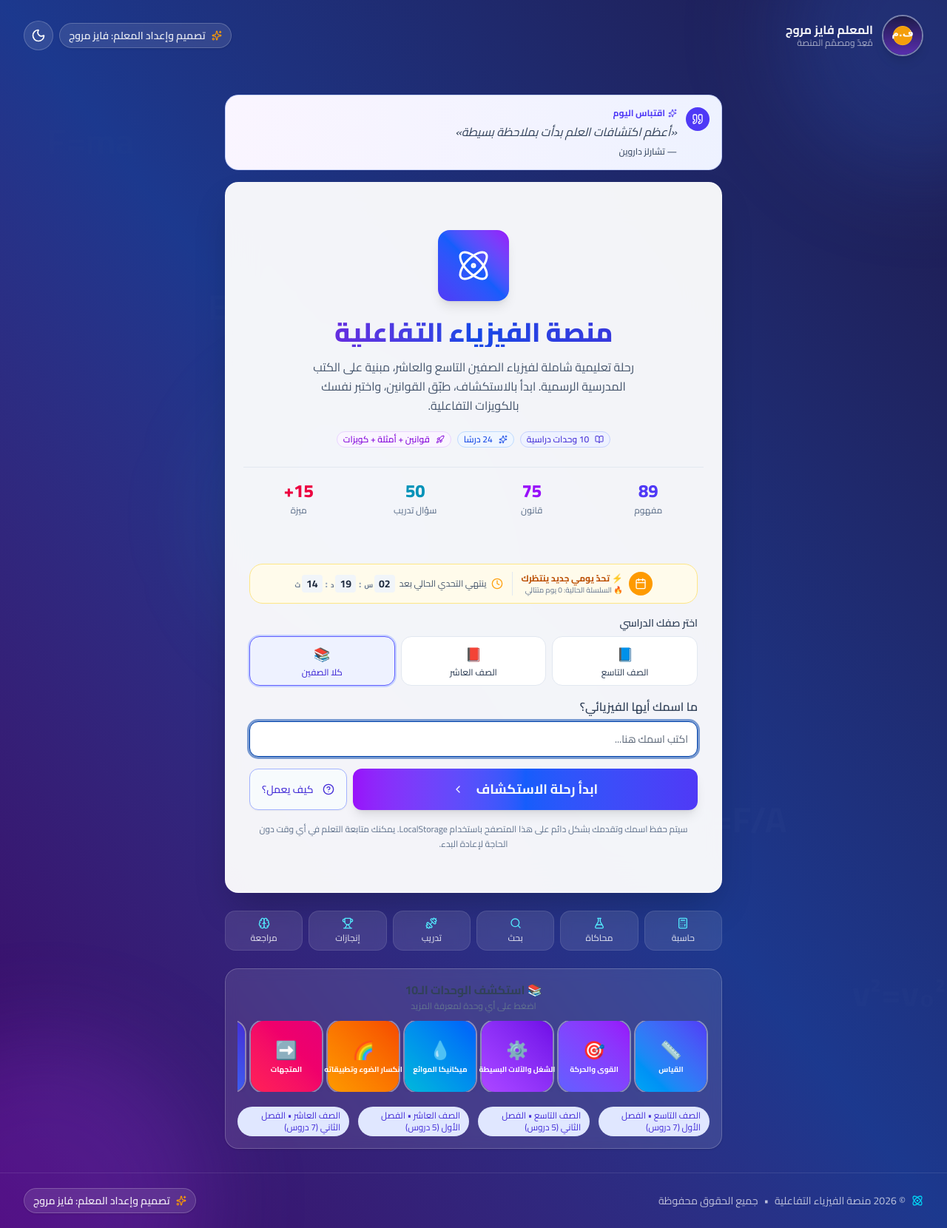
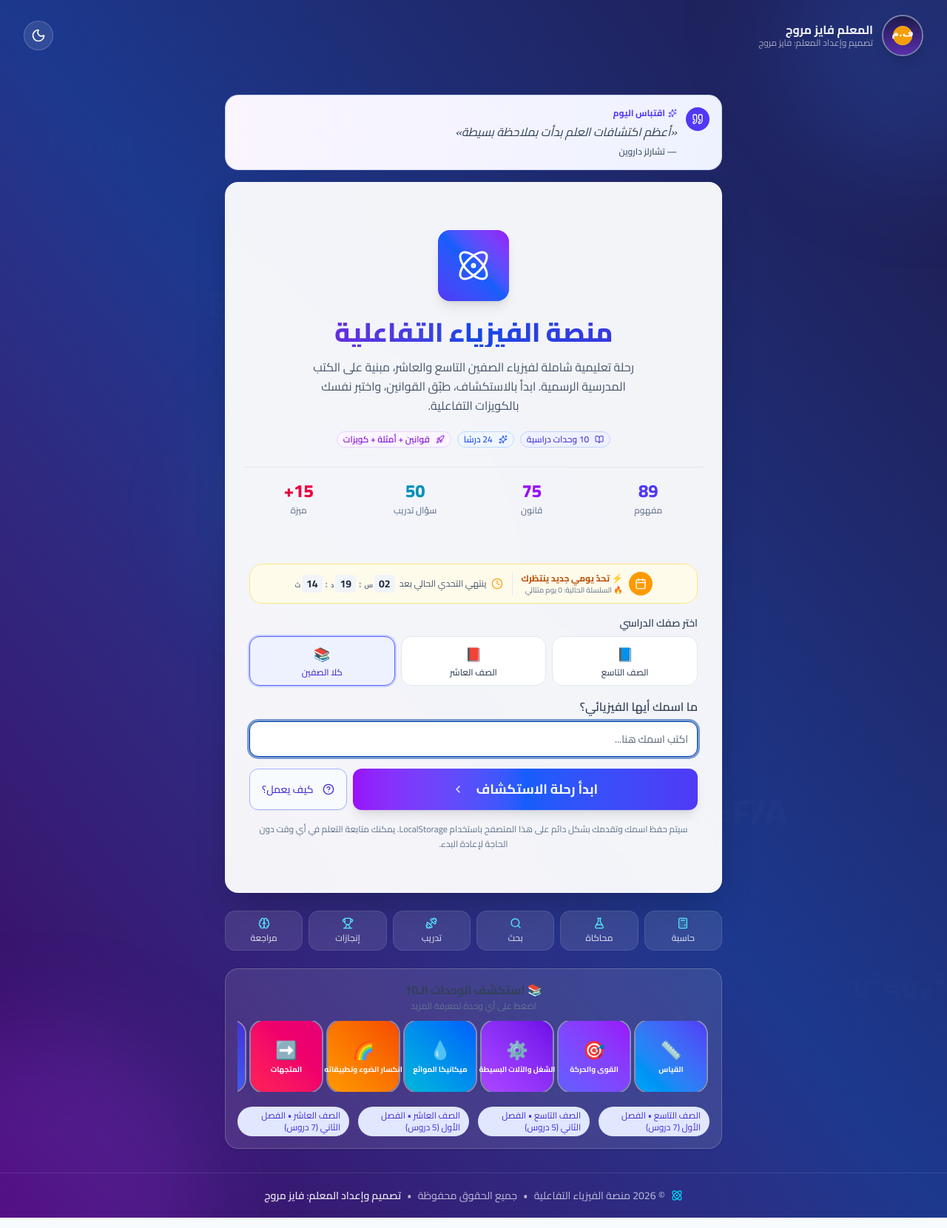
Before and after one commit to fayezmrouj/Interactive-Physics-Platform, a Next.js app: page / in a window 1280 px wide. Shown: the whole page at 74% size. Built offline with nearby package versions, Linux system fonts and the light colour scheme.

Commit message:
a6353059-fba5-42f1-9e9e-ee878524bd29

```diff
--- a/src/components/physics/welcome-screen.tsx
+++ b/src/components/physics/welcome-screen.tsx
@@ -74,8 +74,8 @@ function TeacherLogo({ size = "md" }: { size?: "sm" | "md" | "lg" }) {
   );
 }
 
-// شارة اسم المعلم
-function TeacherCredit({ variant = "light" }: { variant?: "light" | "dark" }) {
+// شارة اسم المعلم - مستخدمة في الشهادة فقط
+export function TeacherCredit({ variant = "light" }: { variant?: "light" | "dark" }) {
   const colorClass =
     variant === "dark"
       ? "text-white/90 bg-white/10 backdrop-blur-sm border-white/20"
@@ -323,7 +323,7 @@ export function WelcomeScreen({
 
       {/* ============ الترويسة العلوية ============ */}
       <header className="relative z-20 px-4 md:px-8 py-4 md:py-5 flex items-center justify-between gap-3">
-        {/* شعار المعلم - يسار */}
+        {/* شعار المعلم + العبارة - يسار */}
         <motion.div
           initial={{ opacity: 0, x: -30 }}
           animate={{ opacity: 1, x: 0 }}
@@ -336,19 +336,18 @@ export function WelcomeScreen({
               المعلم فايز مروج
             </div>
             <div className="text-white/60 text-xs">
-              مُعِدّ ومصمّم المنصة
+              تصميم وإعداد المعلم: فايز مروج
             </div>
           </div>
         </motion.div>
 
-        {/* أدوات يمين */}
+        {/* أدوات يمين - زر الوضع الليلي فقط */}
         <motion.div
           initial={{ opacity: 0, x: 30 }}
           animate={{ opacity: 1, x: 0 }}
           transition={{ duration: 0.6 }}
           className="flex items-center gap-2"
         >
-          <TeacherCredit variant="dark" />
           <ThemeToggleButton />
         </motion.div>
       </header>
@@ -533,14 +532,15 @@ export function WelcomeScreen({
       </div>
 
       {/* ============ التذييل ============ */}
-      <footer className="relative z-20 px-4 md:px-8 py-4 md:py-5 flex flex-col sm:flex-row items-center justify-between gap-3 border-t border-white/10">
-        <div className="flex items-center gap-2 text-white/70 text-xs md:text-sm">
+      <footer className="relative z-20 px-4 md:px-8 py-4 md:py-5 flex flex-col sm:flex-row items-center justify-center gap-2 border-t border-white/10">
+        <div className="flex items-center gap-2 text-white/70 text-xs md:text-sm flex-wrap justify-center">
           <Atom className="w-4 h-4 text-cyan-400" />
           <span>© 2026 منصة الفيزياء التفاعلية</span>
           <span className="hidden sm:inline">•</span>
           <span className="hidden sm:inline">جميع الحقوق محفوظة</span>
+          <span className="hidden sm:inline">•</span>
+          <span className="text-white/90 font-semibold">تصميم وإعداد المعلم: فايز مروج</span>
         </div>
-        <TeacherCredit variant="dark" />
       </footer>
 
       {/* Dialog كيف يعمل؟ */}
```
Also changed, not shown: screenshots/welcome-cleaned.png (added).
